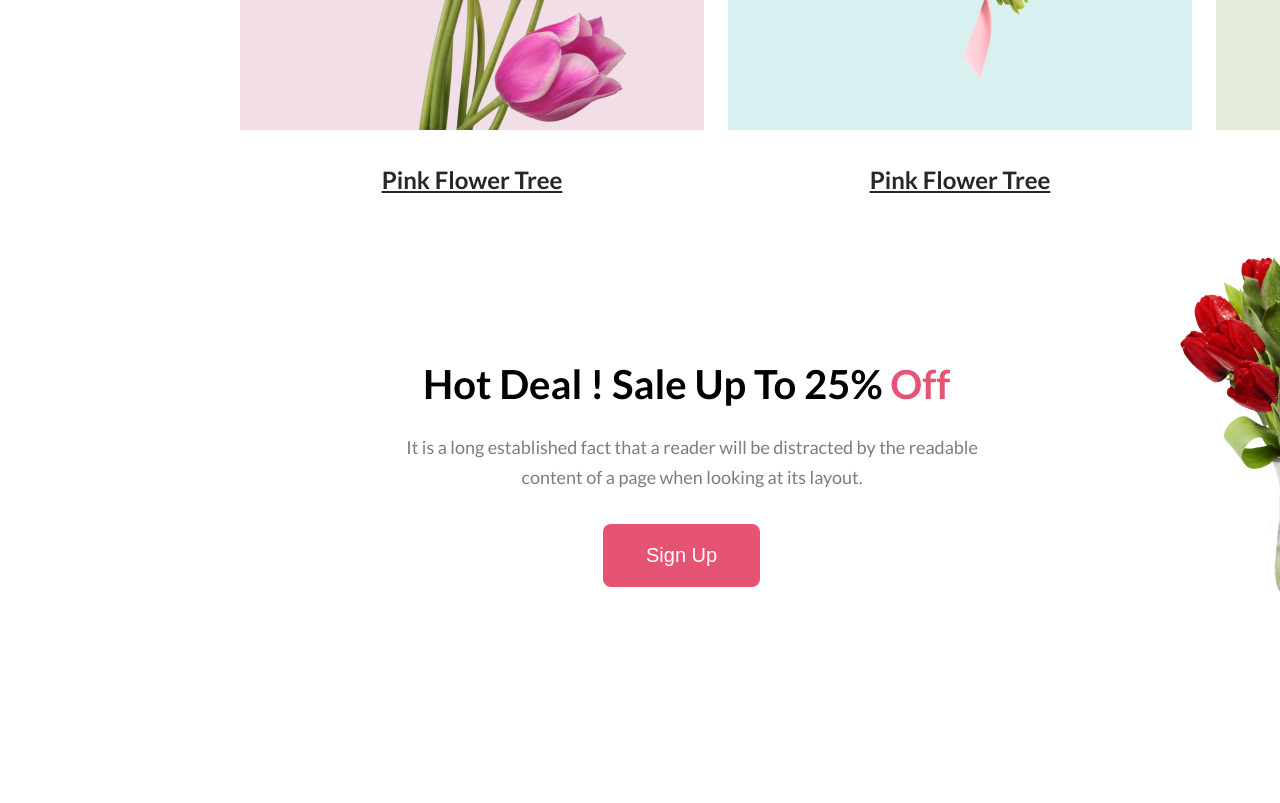
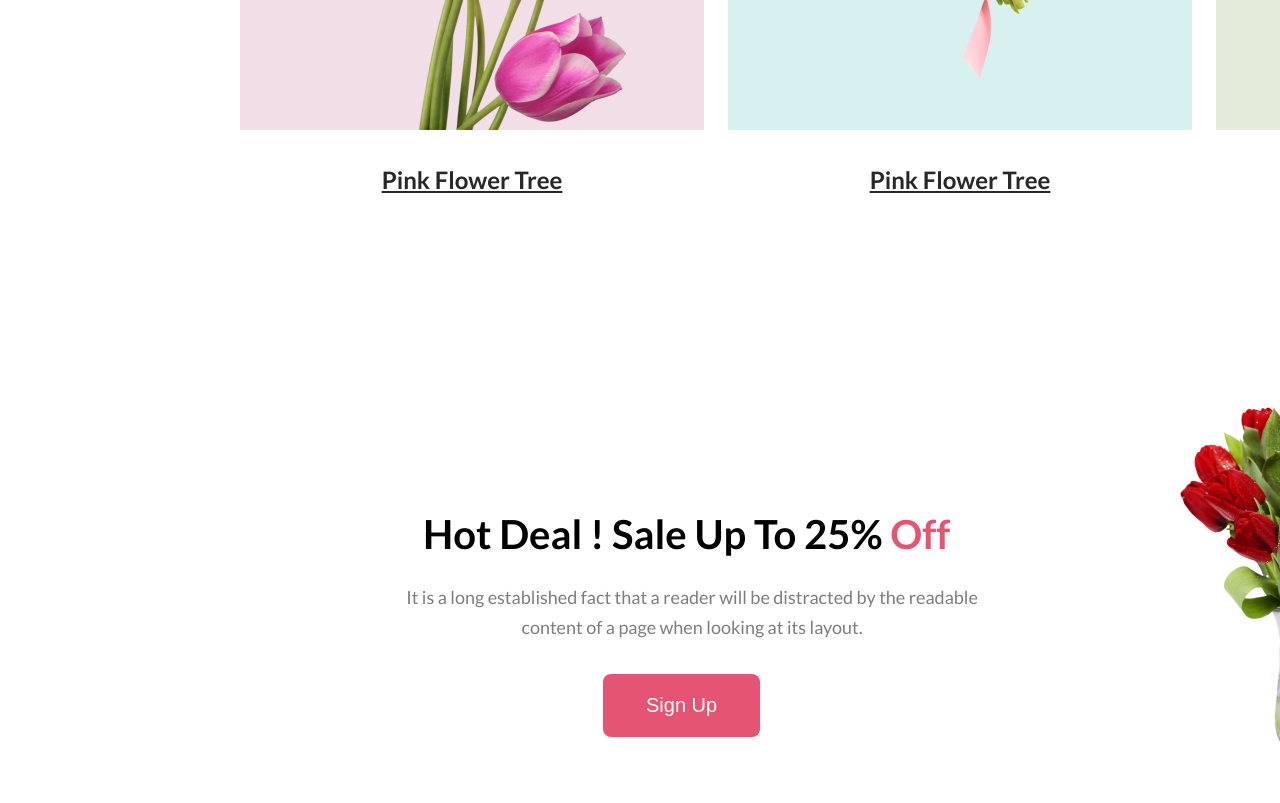
Before and after one commit to Farhan-Afsar/Assignment-one, a plain HTML site: page index.html in a window 1280 px wide. Shown: the part 1600-2403 px from the top of the page. Drawn offline with Linux system fonts and the light colour scheme.

Commit message:
Padding Fix

```diff
--- a/style.css
+++ b/style.css
@@ -57,6 +57,7 @@ body {
   height: 620px;
   display: flex;
   justify-content: space-between;
+  margin-top: 150px;
 }
 .image-two {
   margin-top: 100px;
```
